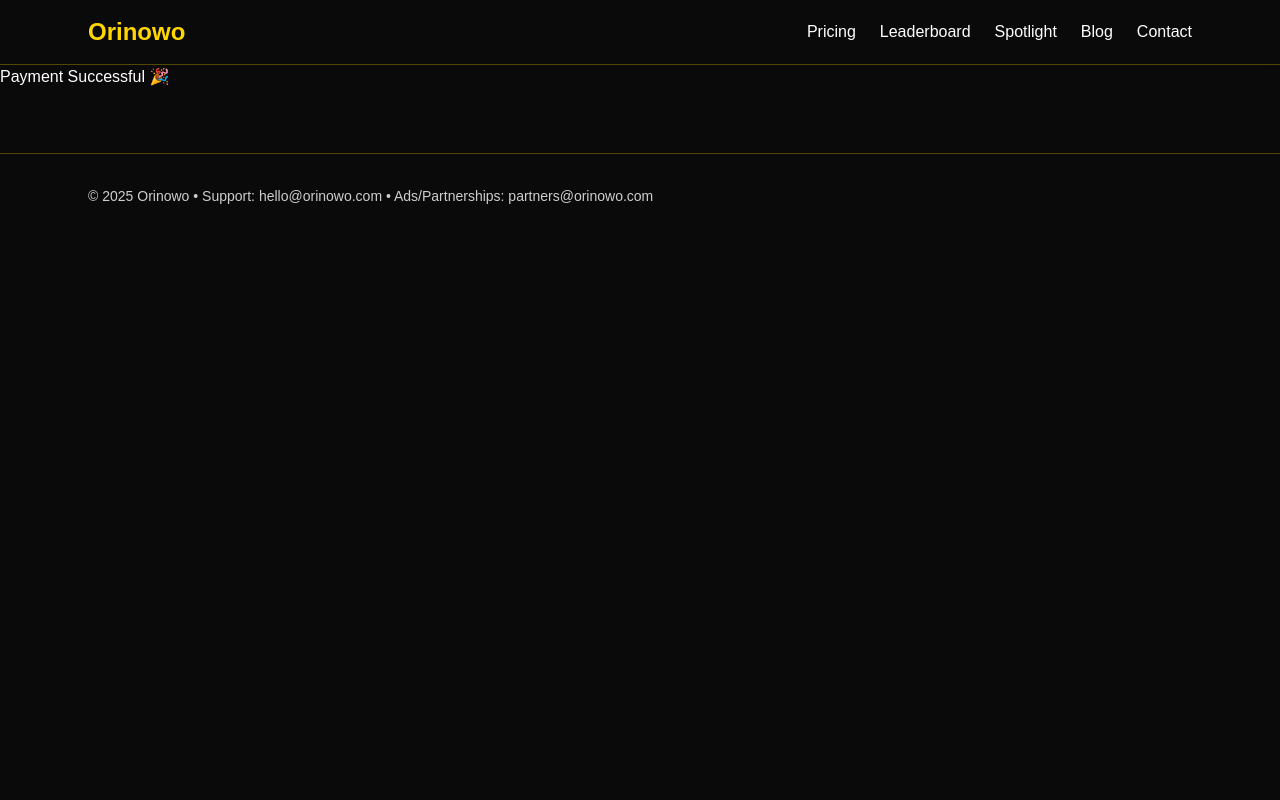
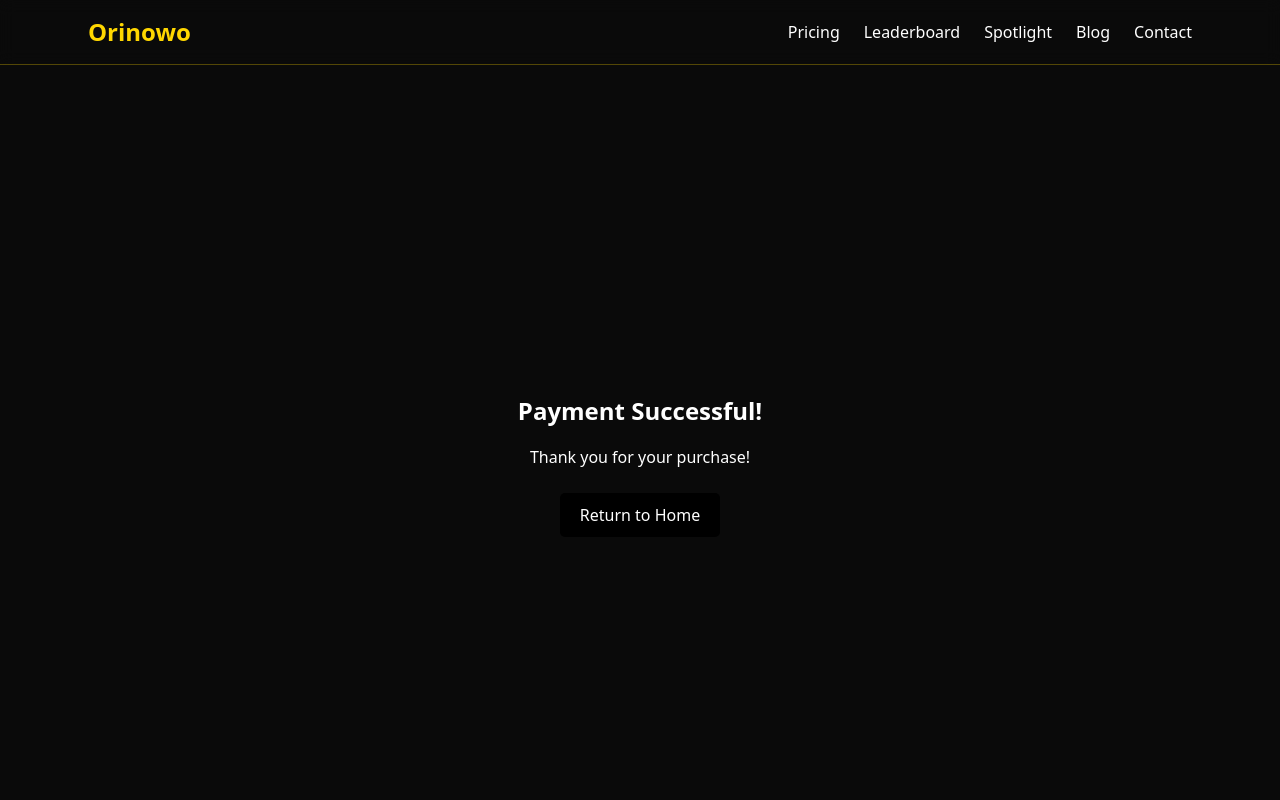
Before and after one commit to Orinowoai/Orinowowa, a Next.js app: page /success in a window 1280 px wide. Shown: the top 800 px of the page. Built offline with nearby package versions, Linux system fonts and the light colour scheme.

Commit message:
Fix useSearchParams suspense error

```diff
--- a/app/success/SuccessContent.js
+++ /dev/null
@@ -1,21 +0,0 @@
-export default function SuccessPage() {
-if (typeof window === 'undefined') {
-return <div>Loading...</div>
-}
-
-return (
-<html>
-<body style={{margin: 0, padding: 0, fontFamily: 'Arial, sans-serif'}}>
-<div style={{minHeight: '100vh', display: 'flex', alignItems: 'center', justifyContent: 'center', padding: '20px'}}>
-<div style={{textAlign: 'center'}}>
-<h1>Payment Successful!</h1>
-<p>Thank you for your purchase.</p>
-<button onclick="window.location.href='/'" style={{padding: '10px 20px', marginTop: '10px'}}>
-Return to Home
-</button>
-</div>
-</div>
-</body>
-</html>
-)
-}
--- /dev/null
+++ b/app/success/page.js
@@ -0,0 +1,34 @@
+'use client'
+
+import { useEffect, useState } from 'react'
+
+export default function SuccessPage() {
+const [searchParams, setSearchParams] = useState(null)
+const [message, setMessage] = useState('Thank you for your purchase!')
+
+useEffect(() => {
+// This runs only in the browser - no build errors!
+const urlParams = new URLSearchParams(window.location.search)
+setSearchParams(urlParams)
+
+const sessionId = urlParams.get('session_id')
+if (sessionId) {
+setMessage('Payment processed successfully!')
+}
+}, [])
+
+return (
+<div style={{minHeight: '100vh', display: 'flex', alignItems: 'center', justifyContent: 'center', padding: '20px', textAlign: 'center'}}>
+<div>
+<h1 style={{fontSize: '24px', fontWeight: 'bold', marginBottom: '16px'}}>Payment Successful!</h1>
+<p style={{marginBottom: '24px'}}>{message}</p>
+<button
+onClick={() => window.location.href = '/'}
+style={{backgroundColor: '#000', color: 'white', padding: '10px 20px', borderRadius: '5px', border: 'none', cursor: 'pointer'}}
+>
+Return to Home
+</button>
+</div>
+</div>
+)
+}
```
